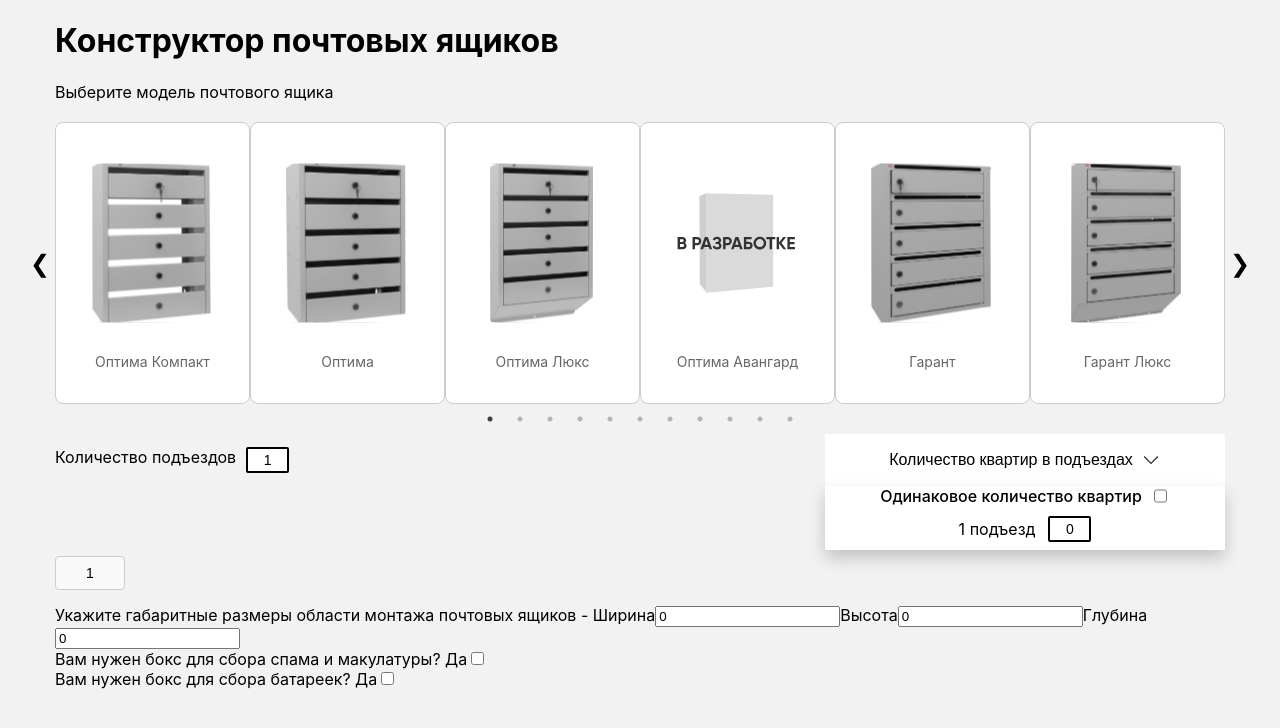
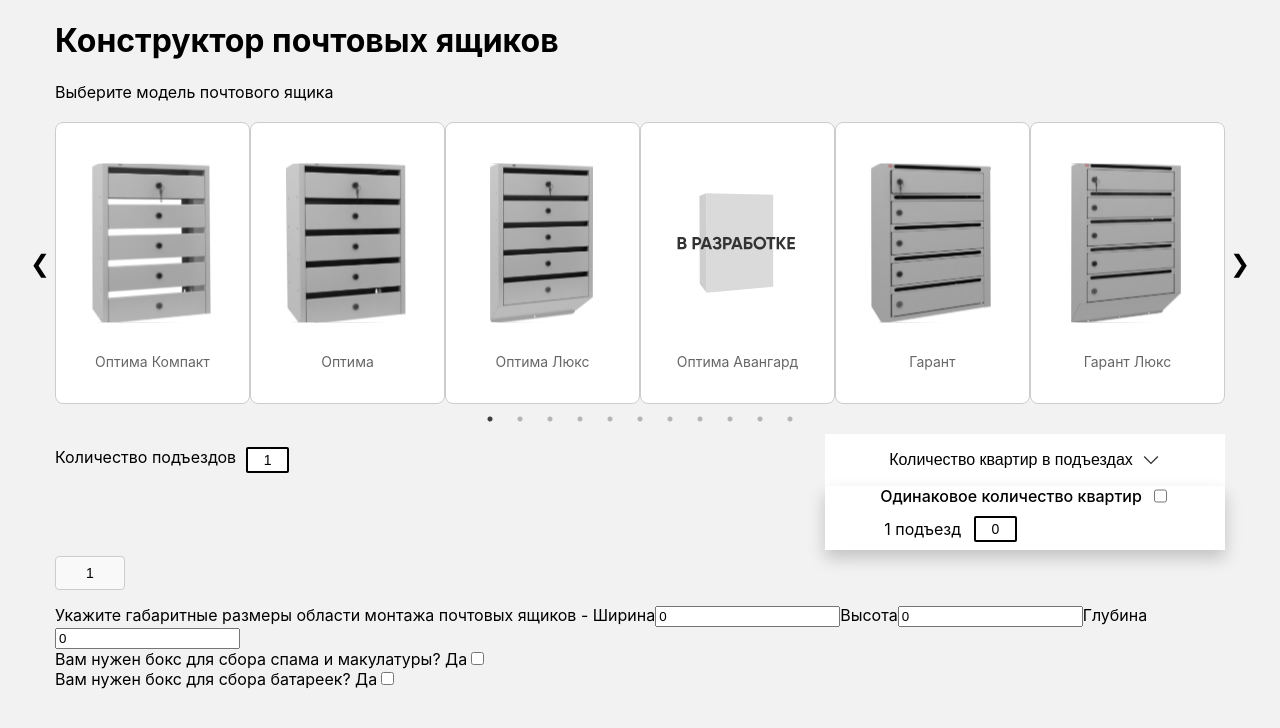
Before and after one commit to SovaaaQ/boxes, a React (Create React App) app: page / in a window 1280 px wide. Both pictures are taken after a click on the button "Количество квартир в подъездах". Shown: the top 728 px of the page. Built offline with nearby package versions, Linux system fonts and the light colour scheme.

Commit message:
fixEntranceForm

```diff
--- a/src/component/EntranceForm/EntranceForm.css
+++ b/src/component/EntranceForm/EntranceForm.css
@@ -130,10 +130,6 @@ input[type="number"]::-webkit-inner-spin-button {
 .entrance-grid {
   display: grid;
   gap: 16px;
-    justify-items: center; /* Center the items */
-  }
-
-  .entrance-grid.two-columns {
   grid-template-columns: 1fr 1fr;
 }
 
--- a/src/component/EntranceForm/EntranceForm.jsx
+++ b/src/component/EntranceForm/EntranceForm.jsx
@@ -1,10 +1,10 @@
-import React, { useState } from 'react';
+import React, {useState} from 'react';
 import './EntranceForm.css';
 import ButtonEntrance from '../ButtonEntrance/ButtonEntrance';
 
 const EntranceForm = () => {
   const [numEntrances, setNumEntrances] = useState(1);
-  const [entrances, setEntrances] = useState([{ id: 1, numApartments: 0 }]);
+  const [entrances, setEntrances] = useState([{id: 1, numApartments: 0}]);
   const [isChecked, setIsChecked] = useState(false);
   const [isDropdownOpen, setIsDropdownOpen] = useState(false);
 
@@ -29,7 +29,7 @@ const EntranceForm = () => {
     if (newNumEntrances > entrances.length) {
       const newEntrances = [...entrances];
       for (let i = entrances.length + 1; i <= newNumEntrances; i++) {
-        newEntrances.push({ id: i, numApartments: 0 });
+        newEntrances.push({id: i, numApartments: 0});
       }
       setEntrances(newEntrances);
     } else if (newNumEntrances < entrances.length) {
@@ -60,13 +60,14 @@ const EntranceForm = () => {
       <div className='container div_num_entrances'>
         <label className='num_entrances'>
           Количество подъездов
-          <input type="number" className='num_entrances-input' value={numEntrances} onChange={handleNumEntrancesChange} />
+          <input type="number" className='num_entrances-input' value={numEntrances}
+                 onChange={handleNumEntrancesChange}/>
         </label>
         <div className='dropdown'>
           <button className='dropdown-button' onClick={handleButtonClick}>
             Количество квартир в подъездах
             <svg width="20" height="20" viewBox="0 0 44 44" fill="none" xmlns="http://www.w3.org/2000/svg">
-              <path d="M37 14.5L22 29.5L7 14.5" stroke="#333333" stroke-width="3" />
+              <path d="M37 14.5L22 29.5L7 14.5" stroke="#333333" stroke-width="3"/>
             </svg>
           </button>
           {isDropdownOpen && (
@@ -83,8 +84,24 @@ const EntranceForm = () => {
                   />
                 </div>
 
-                <div className={`entrance-grid ${entrances.length > 5 ? 'two-columns' : ''}`}>
-                  {entrances.map((entrance, index) => (
+                <div className={`entrance-grid`}>
+                  <div>
+                    {entrances.filter((x, i) => i < entrances.length / 2).map((entrance, index) => (
+                      <div key={entrance.id} className='entrance-item'>
+                        <div className='quntity_entrance'>
+                          {entrance.id} подъезд
+                          <input
+                            type="number"
+                            className='num_entrances-input'
+                            value={entrance.numApartments}
+                            onChange={(event) => handleNumApartmentsChange(event, index)}
+                          />
+                        </div>
+                      </div>
+                    ))}
+                  </div>
+                  <div>
+                    {entrances.filter((x, i) => i >= entrances.length / 2).map((entrance, index) => (
                       <div key={entrance.id} className='entrance-item'>
                         <div className='quntity_entrance'>
                           {entrance.id} подъезд
@@ -100,10 +117,11 @@ const EntranceForm = () => {
                   </div>
                 </div>
               </div>
+            </div>
           )}
         </div>
       </div>
-      <ButtonEntrance numEntrances={numEntrances} />
+      <ButtonEntrance numEntrances={numEntrances}/>
     </div>
   );
 };
```
Lines whose indentation alone changed are shown as unchanged.
